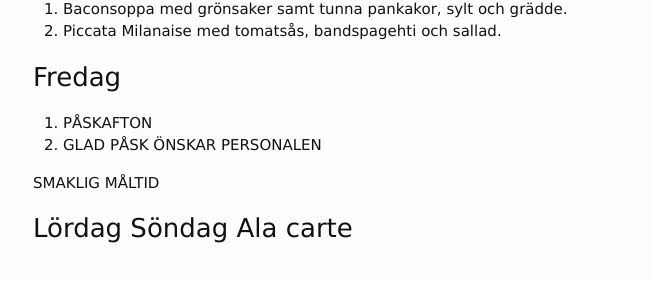
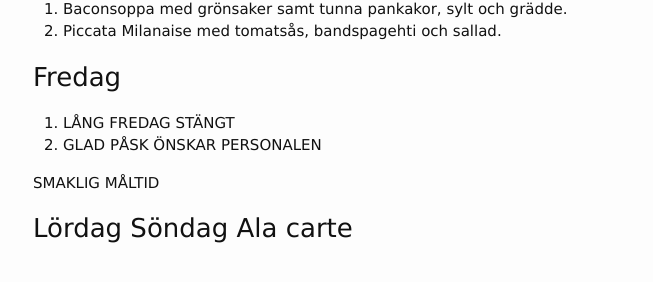
Before and after one commit to FarInn62/farinn62.github.io, a Jekyll site: the page built from lunch.md, in a window 1280 px wide. Shown: the part 583-865 px from the top of the page, without its empty margins (237-890 px from the left). Built offline with Jekyll 4.4.1, drawn with Linux system fonts in a browser that asks for light colours.

Commit message:
Update lunch.md

```diff
--- a/lunch.md
+++ b/lunch.md
@@ -31,7 +31,7 @@ Alla rätter: 100:- Take away: 90:-
 
 ### Fredag
 
-1. PÅSKAFTON
+1. LÅNG FREDAG STÄNGT
 2. GLAD PÅSK ÖNSKAR PERSONALEN
 
 SMAKLIG MÅLTID
```
